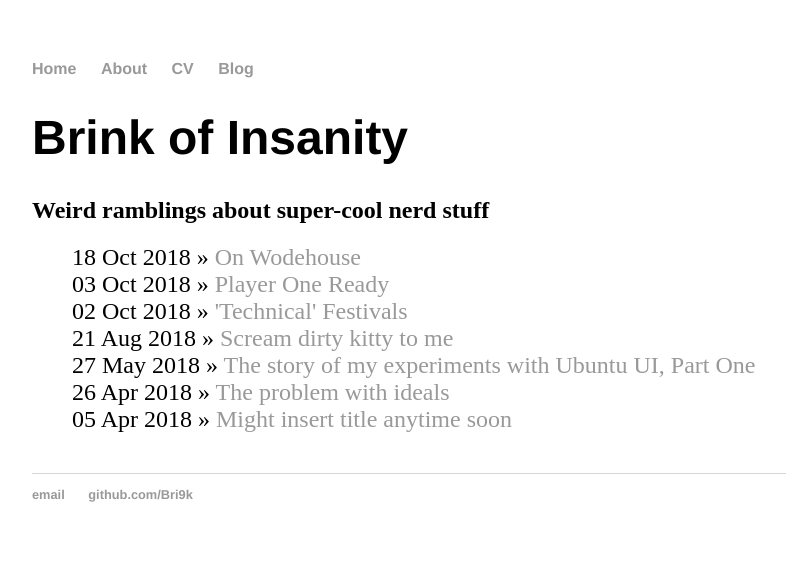
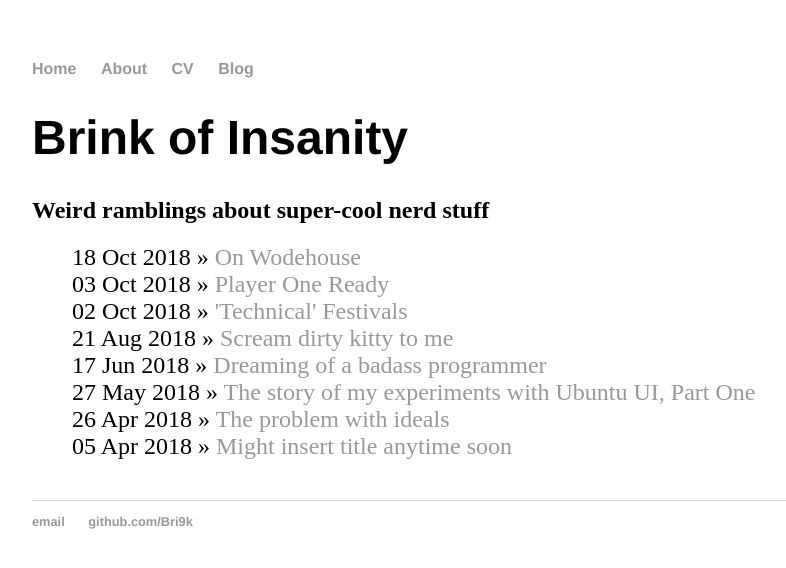
Before and after one commit to akshayrdeodhar/akshayrdeodhar.github.io, a Jekyll site: the page built from blog/index.html, in a window 1280 px wide. Shown: the top 568 px of the page, without its empty margins (160-946 px from the left). Built offline with Jekyll 4.4.1, drawn with Linux system fonts in a browser that asks for light colours; a file with an impossible date is left out.

Commit message:
corrected formats

```diff
--- a/_posts/2018-17-06-old-programmer.md
+++ b/_posts/2018-17-06-old-programmer.md
@@ -1,3 +1,10 @@
+---
+layout: post
+title: "Dreaming of a badass programmer"
+date: 2018-06-17
+---
+
+
 # Dreaming
 
 > Exams are a time where I get all kinds of crazy ideas. When I *have* time, ideas refuse to come. When I am trying to sleep and have a written test tomorrow, the brain says hello. And I **have** to write it down, lest I never remember it again. But I like this process. During this end-of-semester exam, I had this weird dream about an old man sitting with his PC, and me going to him as "the last court of appeal" for solving issues in my code. Added a bit of drama. Here it is.
```
Also changed, not shown: other parts of _posts/2018-17-06-old-programmer.md (+3 -1 lines).
